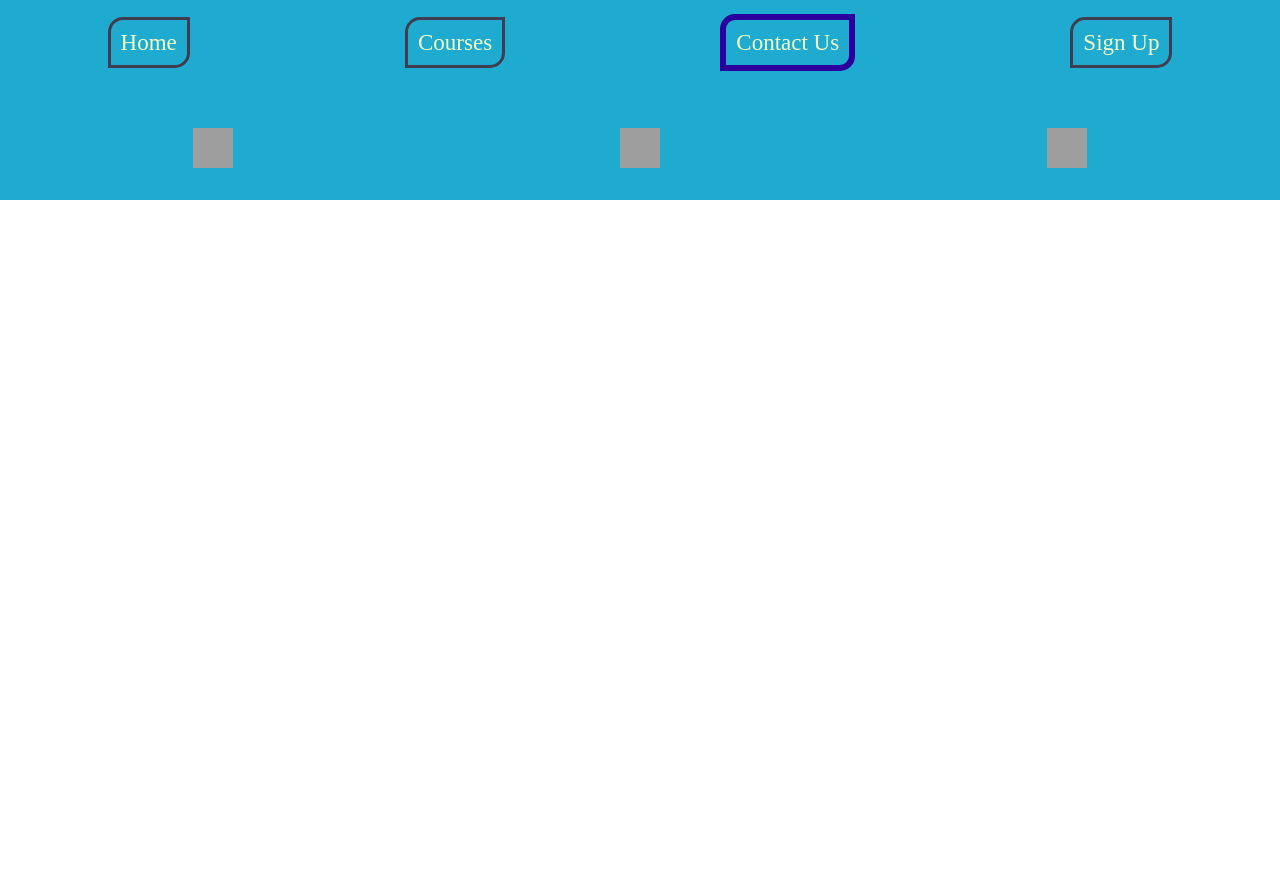
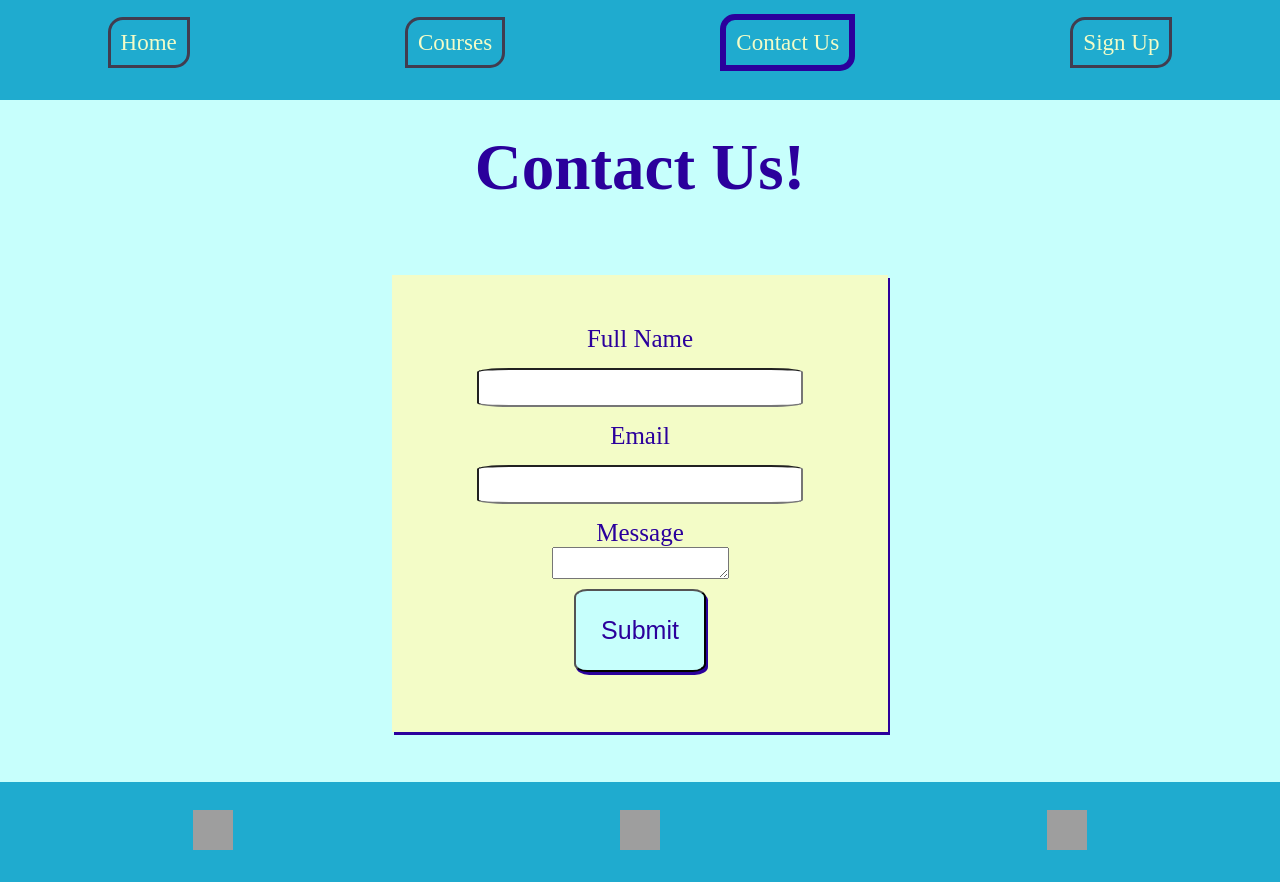
Before and after one commit to Veronica-B/tutor-site, a website: page public/contact.html in a window 1280 px wide. Before the commit the page ends 800 px from the top, so only its background shows below. Drawn offline with Linux system fonts and the light colour scheme; grey boxes are pictures that could not be loaded.

Commit message:
added styling to contact page

```diff
--- a/public/contact.html
+++ b/public/contact.html
@@ -6,7 +6,7 @@
     <link rel="stylesheet" type="text/css" href="css/styles.css">
     <title>Contact</title>
 </head>
-<body>
+<body class="body">
     <header>
         <nav class="nav">
             <ul class="nav_ul">
@@ -17,7 +17,20 @@
             </ul>
         </nav>
     </header>
+    <div class="container-sign-up">
+        <h1 class="head">Contact Us!</h1>
+    <form class="form-sign-up">
+        <label class="label">Full Name</label>
+        <input class="input-text" type="text" id="name">
+        <label class="label" >Email</label>
+        <input class="input-text" type="email" id="email">
+        <label class="label">Message</label>
+        <textarea class="message" id="message"></textarea>
 
+        <button class="button">Submit</button>
+
+    </form>
+    </div>
     <footer class="footer">
 
         <a href="https://www.facebook.com/">
--- a/public/css/scss_partials/_signupform.scss
+++ b/public/css/scss_partials/_form.scss
@@ -1,3 +1,8 @@
+.body{
+    background-color: $lightblue;
+    display:grid;
+}
+
 .container-sign-up{
     display:flex;
     flex-direction: column;
@@ -46,3 +51,12 @@
     border-radius: 10%;
 
 }
+
+.message{
+    resize:none;
+    margin: 15px;
+    color:$darkpurple;
+    font-size: 25px;
+    height:105px;
+    border-radius: 10%;
+}
--- a/public/css/styles.scss
+++ b/public/css/styles.scss
@@ -8,7 +8,7 @@ $dullblue:#edfbff;
 @import "scss_partials/nav";
 @import "scss_partials/footer";
 @import "scss_partials/slideshow";
-@import "scss_partials/signupform";
+@import "scss_partials/form";
 
 *{
     padding:0;
```
Also changed, not shown: 1 other file.
